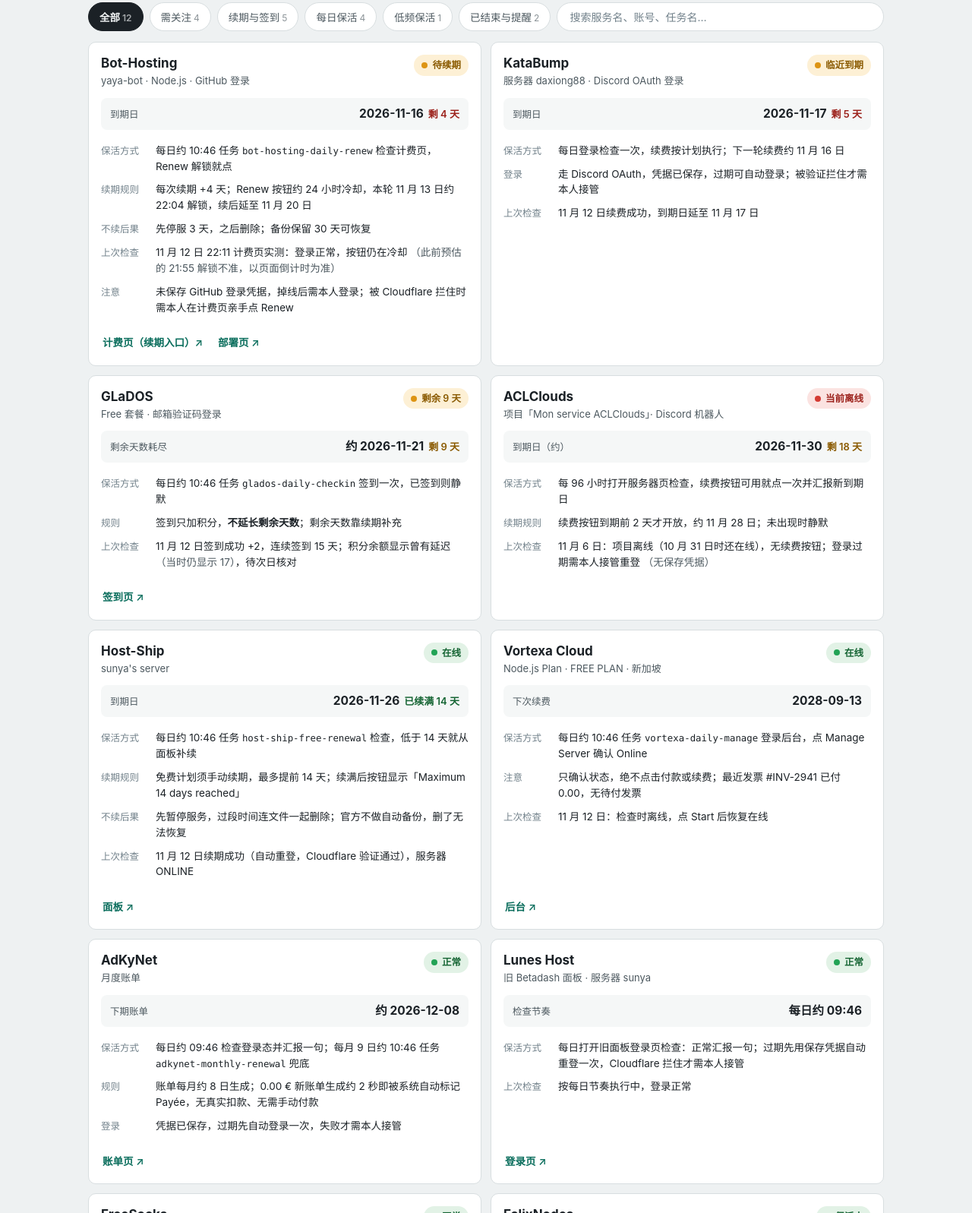
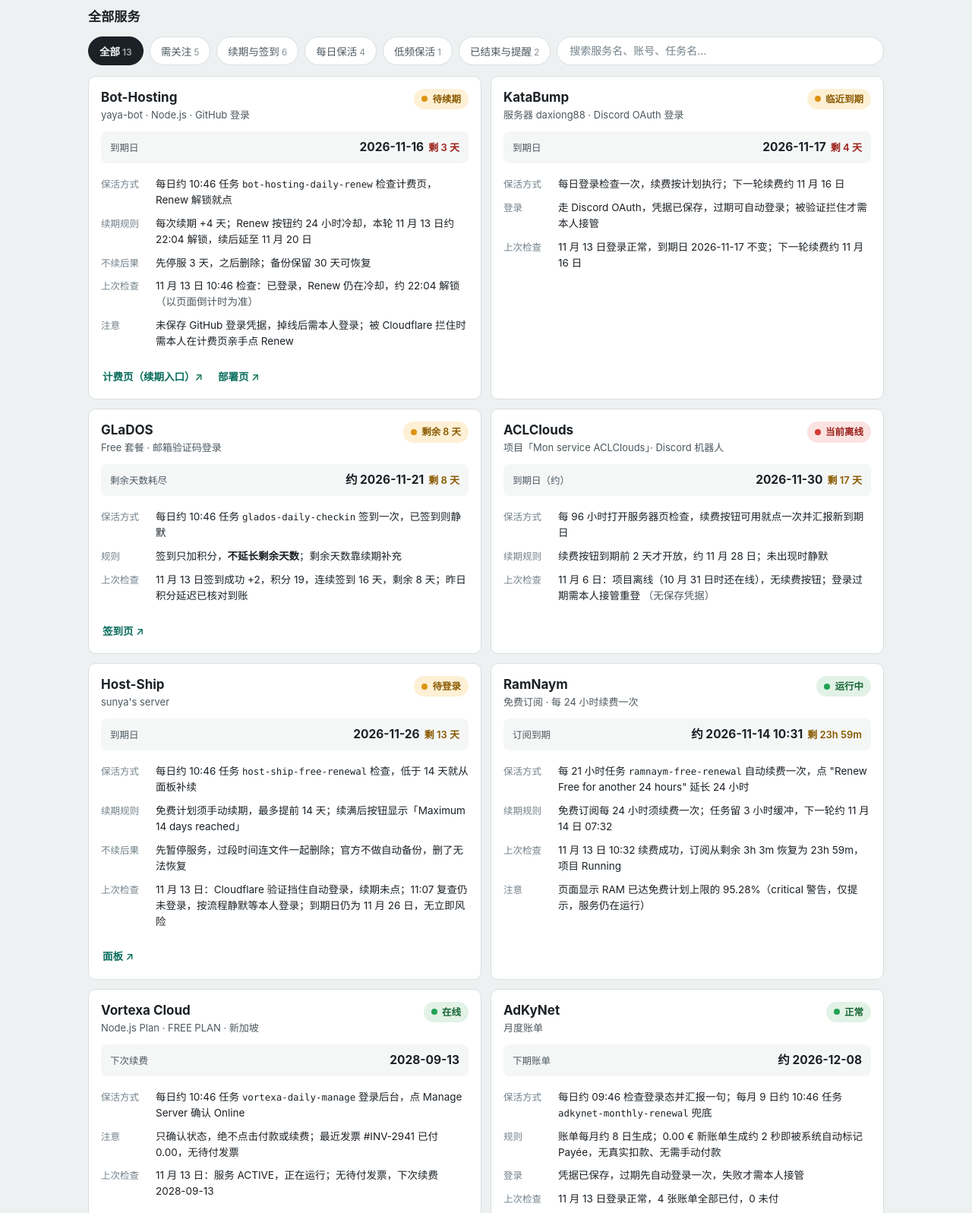
Before and after one commit to sunxin1987/keepalive-status, a plain HTML site: page index.html in a window 1280 px wide. Shown: the part 617-2214 px from the top of the page at 76% size. Drawn offline with Linux system fonts and the light colour scheme.

Commit message:
更新快照至 2026-11-13

```diff
--- a/index.html
+++ b/index.html
@@ -293,23 +293,23 @@
       <!-- ===== summary ===== -->
       <section class="summary" aria-label="总览">
         <div class="stat">
-          <div class="num">10<small> 项</small></div>
+          <div class="num">11<small> 项</small></div>
           <div class="lbl">在管的免费服务</div>
         </div>
         <div class="stat hot">
-          <div class="num">4<small> 项</small></div>
-          <div class="lbl">需关注（临近到期 / 离线）</div>
+          <div class="num">5<small> 项</small></div>
+          <div class="lbl">需关注（临近到期 / 离线 / 待登录）</div>
         </div>
         <div class="stat">
-          <div class="num">8<small> 个</small></div>
+          <div class="num">9<small> 个</small></div>
           <div class="lbl">每日自动保活任务</div>
         </div>
         <div class="stat">
-          <div class="num">11/16</div>
-          <div class="lbl">最近到期日（Bot-Hosting）</div>
+          <div class="num">11/14</div>
+          <div class="lbl">最近到期日（RamNaym，任务自动续）</div>
         </div>
       </section>
-      <p class="snapshot">状态截至 2026 年 11 月 12 日（周四）22:14 的检查结果；剩余天数按该日计算，各平台的实时状态以登录面板为准。公开版已去掉邮箱、账号名与内部 ID。</p>
+      <p class="snapshot">状态截至 2026 年 11 月 13 日（周五）的检查结果；剩余天数按该日计算，各平台的实时状态以登录面板为准。公开版已去掉邮箱、账号名与内部 ID。</p>
 
       <!-- ===== timeline ===== -->
       <h2 class="sec">近期节点</h2>
@@ -318,6 +318,11 @@
           <div class="tl-date">11月13日<span class="dow">周五</span></div>
           <span class="tl-dot" style="background:var(--dot-warn)"></span>
           <div class="tl-body"><b>Bot-Hosting</b> <span>· 约 22:04 Renew 冷却结束，点后续期延至 11 月 20 日（每日任务自动处理）</span></div>
+        </div>
+        <div class="tl-row">
+          <div class="tl-date">11月14日<span class="dow">周六</span></div>
+          <span class="tl-dot" style="background:var(--dot-warn)"></span>
+          <div class="tl-body"><b>RamNaym</b> <span>· 续费轮次（每 21 小时任务自动续，订阅到期约 10:31）</span></div>
         </div>
         <div class="tl-row">
           <div class="tl-date">11月16日<span class="dow">周一</span></div>
@@ -332,7 +337,7 @@
         <div class="tl-row">
           <div class="tl-date">约11月21日</div>
           <span class="tl-dot" style="background:var(--dot-warn)"></span>
-          <div class="tl-body"><b>GLaDOS</b> <span>· 剩余 9 天耗尽；每日签到只加积分、不延长天数，到期前需续期</span></div>
+          <div class="tl-body"><b>GLaDOS</b> <span>· 剩余 8 天耗尽；每日签到只加积分、不延长天数，到期前需续期</span></div>
         </div>
         <div class="tl-row">
           <div class="tl-date">11月26日<span class="dow">周四</span></div>
@@ -359,9 +364,9 @@
       <!-- ===== filters ===== -->
       <h2 class="sec">全部服务</h2>
       <div class="filters" role="group" aria-label="筛选">
-        <button class="chip" type="button" data-filter="all" aria-pressed="true">全部<span class="n">12</span></button>
-        <button class="chip" type="button" data-filter="attention" aria-pressed="false">需关注<span class="n">4</span></button>
-        <button class="chip" type="button" data-filter="renew" aria-pressed="false">续期与签到<span class="n">5</span></button>
+        <button class="chip" type="button" data-filter="all" aria-pressed="true">全部<span class="n">13</span></button>
+        <button class="chip" type="button" data-filter="attention" aria-pressed="false">需关注<span class="n">5</span></button>
+        <button class="chip" type="button" data-filter="renew" aria-pressed="false">续期与签到<span class="n">6</span></button>
         <button class="chip" type="button" data-filter="daily" aria-pressed="false">每日保活<span class="n">4</span></button>
         <button class="chip" type="button" data-filter="lowfreq" aria-pressed="false">低频保活<span class="n">1</span></button>
         <button class="chip" type="button" data-filter="ended" aria-pressed="false">已结束与提醒<span class="n">2</span></button>
@@ -382,13 +387,13 @@
           </div>
           <div class="deadline">
             <span class="dl-lbl">到期日</span>
-            <span class="dl-val">2026-11-16<span class="left hot">剩 4 天</span></span>
+            <span class="dl-val">2026-11-16<span class="left hot">剩 3 天</span></span>
           </div>
           <dl class="rows">
             <div><dt>保活方式</dt><dd>每日约 10:46 任务 <span class="mono">bot-hosting-daily-renew</span> 检查计费页，Renew 解锁就点</dd></div>
             <div><dt>续期规则</dt><dd>每次续期 +4 天；Renew 按钮约 24 小时冷却，本轮 11 月 13 日约 22:04 解锁，续后延至 11 月 20 日</dd></div>
             <div><dt>不续后果</dt><dd>先停服 3 天，之后删除；备份保留 30 天可恢复</dd></div>
-            <div><dt>上次检查</dt><dd>11 月 12 日 22:11 计费页实测：登录正常，按钮仍在冷却 <span class="dim">（此前预估的 21:55 解锁不准，以页面倒计时为准）</span></dd></div>
+            <div><dt>上次检查</dt><dd>11 月 13 日 10:46 检查：已登录，Renew 仍在冷却，约 22:04 解锁 <span class="dim">（以页面倒计时为准）</span></dd></div>
             <div><dt>注意</dt><dd>未保存 GitHub 登录凭据，掉线后需本人登录；被 Cloudflare 拦住时需本人在计费页亲手点 Renew</dd></div>
           </dl>
           <div class="card-links">
@@ -407,12 +412,12 @@
           </div>
           <div class="deadline">
             <span class="dl-lbl">到期日</span>
-            <span class="dl-val">2026-11-17<span class="left hot">剩 5 天</span></span>
+            <span class="dl-val">2026-11-17<span class="left hot">剩 4 天</span></span>
           </div>
           <dl class="rows">
             <div><dt>保活方式</dt><dd>每日登录检查一次，续费按计划执行；下一轮续费约 11 月 16 日</dd></div>
             <div><dt>登录</dt><dd>走 Discord OAuth，凭据已保存，过期可自动登录；被验证拦住才需本人接管</dd></div>
-            <div><dt>上次检查</dt><dd>11 月 12 日续费成功，到期日延至 11 月 17 日</dd></div>
+            <div><dt>上次检查</dt><dd>11 月 13 日登录正常，到期日 2026-11-17 不变；下一轮续费约 11 月 16 日</dd></div>
           </dl>
         </article>
 
@@ -422,16 +427,16 @@
               <div class="card-name">GLaDOS</div>
               <div class="card-sub">Free 套餐 · 邮箱验证码登录</div>
             </div>
-            <span class="pill warn"><span class="dot"></span>剩余 9 天</span>
+            <span class="pill warn"><span class="dot"></span>剩余 8 天</span>
           </div>
           <div class="deadline">
             <span class="dl-lbl">剩余天数耗尽</span>
-            <span class="dl-val">约 2026-11-21<span class="left">剩 9 天</span></span>
+            <span class="dl-val">约 2026-11-21<span class="left">剩 8 天</span></span>
           </div>
           <dl class="rows">
             <div><dt>保活方式</dt><dd>每日约 10:46 任务 <span class="mono">glados-daily-checkin</span> 签到一次，已签到则静默</dd></div>
             <div><dt>规则</dt><dd>签到只加积分，<b>不延长剩余天数</b>；剩余天数靠续期补充</dd></div>
-            <div><dt>上次检查</dt><dd>11 月 12 日签到成功 +2，连续签到 15 天；积分余额显示曾有延迟 <span class="dim">（当时仍显示 17）</span>，待次日核对</dd></div>
+            <div><dt>上次检查</dt><dd>11 月 13 日签到成功 +2，积分 19，连续签到 16 天，剩余 8 天；昨日积分延迟已核对到账</dd></div>
           </dl>
           <div class="card-links">
             <a href="https://glados-facility.com/console/checkin" target="_blank" rel="noopener">签到页 ↗</a>
@@ -448,7 +453,7 @@
           </div>
           <div class="deadline">
             <span class="dl-lbl">到期日（约）</span>
-            <span class="dl-val">2026-11-30<span class="left">剩 18 天</span></span>
+            <span class="dl-val">2026-11-30<span class="left">剩 17 天</span></span>
           </div>
           <dl class="rows">
             <div><dt>保活方式</dt><dd>每 96 小时打开服务器页检查，续费按钮可用就点一次并汇报新到期日</dd></div>
@@ -457,27 +462,47 @@
           </dl>
         </article>
 
-        <article class="card" data-cats="renew" data-name="Host-Ship sunya server 续期 panel.host-ship">
+        <article class="card" data-cats="renew attention" data-name="Host-Ship sunya server 续期 panel.host-ship">
           <div class="card-head">
             <div>
               <div class="card-name">Host-Ship</div>
               <div class="card-sub">sunya's server</div>
             </div>
-            <span class="pill ok"><span class="dot"></span>在线</span>
+            <span class="pill warn"><span class="dot"></span>待登录</span>
           </div>
           <div class="deadline">
             <span class="dl-lbl">到期日</span>
-            <span class="dl-val">2026-11-26<span class="left" style="color:var(--ok-ink)">已续满 14 天</span></span>
+            <span class="dl-val">2026-11-26<span class="left">剩 13 天</span></span>
           </div>
           <dl class="rows">
             <div><dt>保活方式</dt><dd>每日约 10:46 任务 <span class="mono">host-ship-free-renewal</span> 检查，低于 14 天就从面板补续</dd></div>
             <div><dt>续期规则</dt><dd>免费计划须手动续期，最多提前 14 天；续满后按钮显示「Maximum 14 days reached」</dd></div>
             <div><dt>不续后果</dt><dd>先暂停服务，过段时间连文件一起删除；官方不做自动备份，删了无法恢复</dd></div>
-            <div><dt>上次检查</dt><dd>11 月 12 日续期成功（自动重登，Cloudflare 验证通过），服务器 ONLINE</dd></div>
+            <div><dt>上次检查</dt><dd>11 月 13 日：Cloudflare 验证挡住自动登录，续期未点；11:07 复查仍未登录，按流程静默等本人登录；到期日仍为 11 月 26 日，无立即风险</dd></div>
           </dl>
           <div class="card-links">
             <a href="https://panel.host-ship.com/" target="_blank" rel="noopener">面板 ↗</a>
           </div>
+        </article>
+
+        <article class="card" data-cats="renew" data-name="RamNaym 免费订阅 续费 ramnaym-free-renewal">
+          <div class="card-head">
+            <div>
+              <div class="card-name">RamNaym</div>
+              <div class="card-sub">免费订阅 · 每 24 小时续费一次</div>
+            </div>
+            <span class="pill ok"><span class="dot"></span>运行中</span>
+          </div>
+          <div class="deadline">
+            <span class="dl-lbl">订阅到期</span>
+            <span class="dl-val">约 2026-11-14 10:31<span class="left">剩 23h 59m</span></span>
+          </div>
+          <dl class="rows">
+            <div><dt>保活方式</dt><dd>每 21 小时任务 <span class="mono">ramnaym-free-renewal</span> 自动续费一次，点 "Renew Free for another 24 hours" 延长 24 小时</dd></div>
+            <div><dt>续期规则</dt><dd>免费订阅每 24 小时须续费一次；任务留 3 小时缓冲，下一轮约 11 月 14 日 07:32</dd></div>
+            <div><dt>上次检查</dt><dd>11 月 13 日 10:32 续费成功，订阅从剩余 3h 3m 恢复为 23h 59m，项目 Running</dd></div>
+            <div><dt>注意</dt><dd>页面显示 RAM 已达免费计划上限的 95.28%（critical 警告，仅提示，服务仍在运行）</dd></div>
+          </dl>
         </article>
 
         <article class="card" data-cats="daily" data-name="Vortexa Cloud Node.js Plan 新加坡 vortexa-daily-manage 在线">
@@ -495,7 +520,7 @@
           <dl class="rows">
             <div><dt>保活方式</dt><dd>每日约 10:46 任务 <span class="mono">vortexa-daily-manage</span> 登录后台，点 Manage Server 确认 Online</dd></div>
             <div><dt>注意</dt><dd>只确认状态，绝不点击付款或续费；最近发票 #INV-2941 已付 0.00，无待付发票</dd></div>
-            <div><dt>上次检查</dt><dd>11 月 12 日：检查时离线，点 Start 后恢复在线</dd></div>
+            <div><dt>上次检查</dt><dd>11 月 13 日：服务 ACTIVE，正在运行；无待付发票，下次续费 2028-09-13</dd></div>
           </dl>
           <div class="card-links">
             <a href="https://www.vortexa.cloud/dashboard" target="_blank" rel="noopener">后台 ↗</a>
@@ -518,6 +543,7 @@
             <div><dt>保活方式</dt><dd>每日约 09:46 检查登录态并汇报一句；每月 9 日约 10:46 任务 <span class="mono">adkynet-monthly-renewal</span> 兜底</dd></div>
             <div><dt>规则</dt><dd>账单每月约 8 日生成；0.00 € 新账单生成约 2 秒即被系统自动标记 Payée，无真实扣款、无需手动付款</dd></div>
             <div><dt>登录</dt><dd>凭据已保存，过期先自动登录一次，失败才需本人接管</dd></div>
+            <div><dt>上次检查</dt><dd>11 月 13 日登录正常，4 张账单全部已付，0 未付</dd></div>
           </dl>
           <div class="card-links">
             <a href="https://manager.adkynet.com/clientarea.php?action=invoices" target="_blank" rel="noopener">账单页 ↗</a>
@@ -538,7 +564,7 @@
           </div>
           <dl class="rows">
             <div><dt>保活方式</dt><dd>每日打开旧面板登录页检查：正常汇报一句；过期先用保存凭据自动重登一次，Cloudflare 拦住才需本人接管</dd></div>
-            <div><dt>上次检查</dt><dd>按每日节奏执行中，登录正常</dd></div>
+            <div><dt>上次检查</dt><dd>11 月 13 日：旧面板登录正常，服务器管理页已加载；新面板登录正常</dd></div>
           </dl>
           <div class="card-links">
             <a href="https://betadash.lunes.host/login" target="_blank" rel="noopener">登录页 ↗</a>
@@ -561,6 +587,7 @@
             <div><dt>保活方式</dt><dd>每日约 10:46 任务 <span class="mono">freesocks-daily-login</span> 打开账户页保持登录，正常静默</dd></div>
             <div><dt>规则</dt><dd>90 天内至少使用一次即可（连接或登录都算）；超 90 天只暂停不删除，重新登录即恢复，无需每天签到</dd></div>
             <div><dt>登录</dt><dd>未保存登录凭据，过期按固定复查流程处理</dd></div>
+            <div><dt>上次检查</dt><dd>11 月 13 日登录正常</dd></div>
           </dl>
         </article>
 
```
